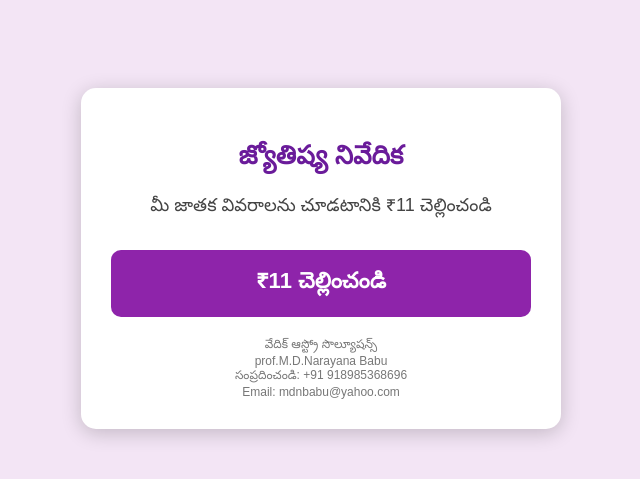
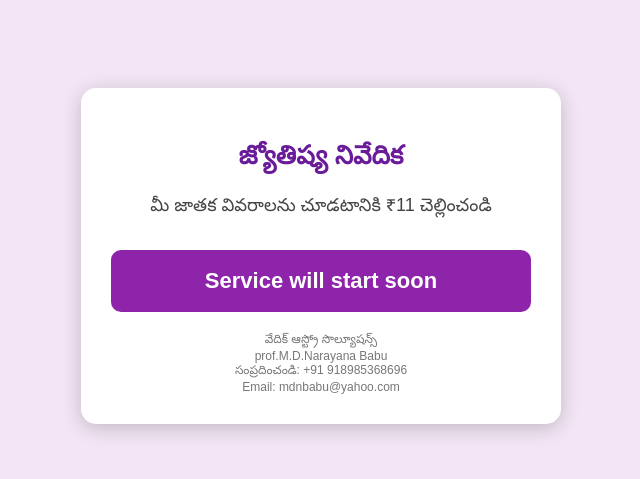
Before and after one commit to mdnbabu/mdnbabu-telugu-astrology-, a Flask app: template templates/payment.html in a window 1280 px wide. Shown: the top 479 px of the page, without its empty margins (319-959 px from the left). Run offline with Flask 3, Linux system fonts and the light colour scheme; the template is opened without the code that fills it, so the values that code supplies are empty.

Commit message:
Update payment.html

```diff
--- a/templates/payment.html
+++ b/templates/payment.html
@@ -68,9 +68,7 @@ color:#777;
 <h2>జ్యోతిష్య నివేదిక</h2>
 
 <p>మీ జాతక వివరాలను చూడటానికి ₹11 చెల్లించండి</p>
-
-<a class="paybtn" href="https://rzp.io/rzp/NZMhGpy">
-₹11 చెల్లించండి
+<a class="paybtn">Service will start soon</a>
 </a>
 
 <div class="footer">
```
